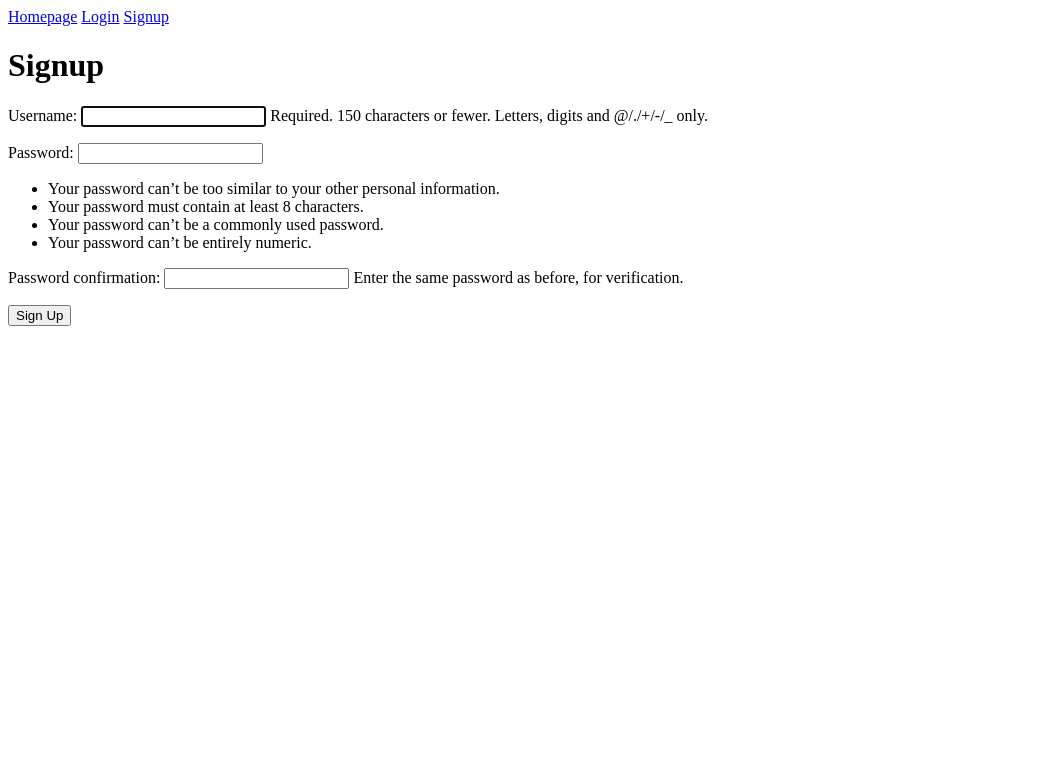
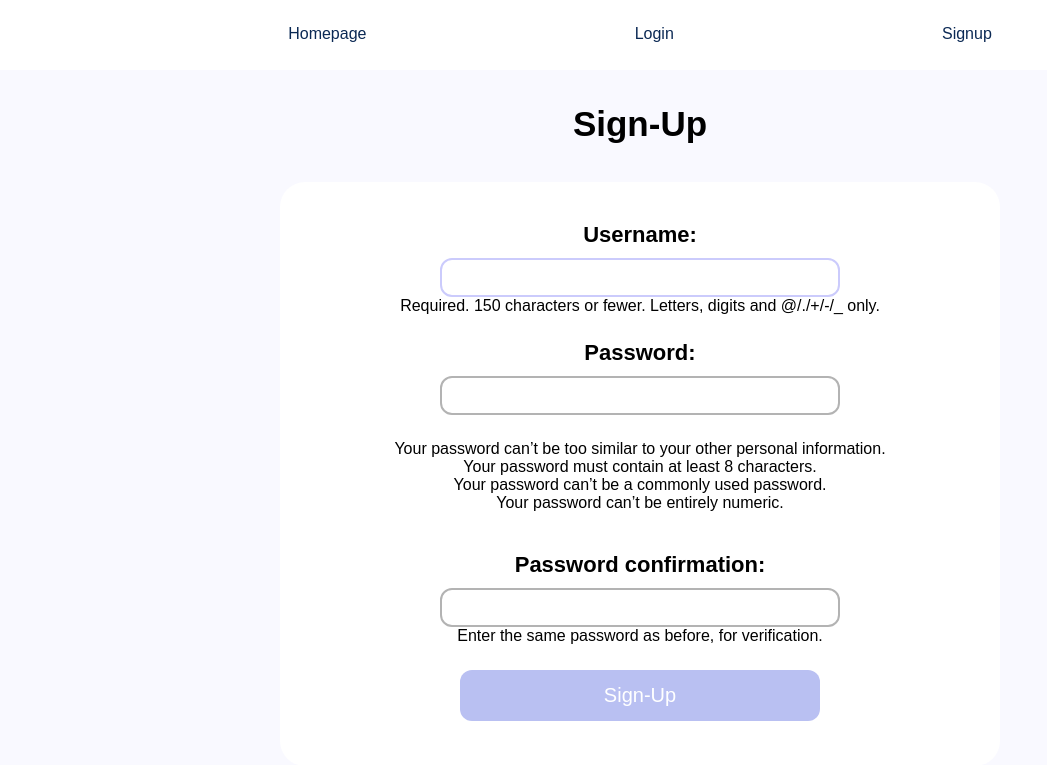
Before and after one commit to yasmeeneb1999/Unity-Wear, a Django app: page /sign-up/ in a window 1280 px wide. Shown: the top 765 px of the page, without its empty margins (0-1047 px from the left). Run offline with Django 5.2, Linux system fonts and the light colour scheme.

Commit message:
update css

```diff
--- a/main_app/static/css/request-list.css
+++ b/main_app/static/css/request-list.css
@@ -0,0 +1,188 @@
+h1 {
+  text-align: center;
+  margin-top: 10px;
+  font-size: 50px;
+  color: black;
+  font-family: sans-serif;
+  font-weight: 550;
+  padding: 30px 40px;
+}
+p {
+  text-align: center;
+  margin-top: 20px;
+  font-size: 25px;
+  color: #0b2954;
+  font-family: sans-serif;
+}
+* {
+  margin: 0;
+  padding: 0;
+  box-sizing: border-box;
+}
+
+body {
+  font-family: sans-serif;
+  background-color: rgb(249, 249, 255);
+}
+nav {
+  height: 70px;
+  width: 100%;
+  background-color: white;
+  padding: 20px 40px;
+  display: flex;
+  align-items: center;
+  justify-content: space-evenly;
+  gap: 20px;
+  border-bottom: 3px solid white;
+}
+/* nav */
+
+nav a {
+  text-decoration: none;
+  color: #0b2954;
+  font-size: 16px;
+  font-weight: 500;
+  transition: 0.3s;
+}
+nav a:hover {
+  color: rgb(159, 159, 253);
+}
+nav span {
+  margin-left: auto;
+  color: black;
+  font-weight: 600;
+}
+/* logout button */
+
+nav form button {
+  padding: 10px 18px;
+  border: none;
+  border-radius: 10px;
+  background-color: rgb(199, 245, 255);
+  color: black;
+}
+nav form button:hover {
+  background-color: rgb(125, 212, 252);
+}
+h1 {
+  text-align: center;
+  margin-top: 30px;
+  color: black;
+}
+
+.card {
+  width: 600px;
+  background-color: white;
+  padding: 25px;
+  margin: 40px auto;
+  border-radius: 25px;
+  border: 3px solid white;
+  text-align: center;
+}
+.card img {
+  width: 100%;
+  height: 280px;
+  object-fit: cover;
+  border-radius: 20px;
+  margin-bottom: 20px;
+  border: 3px solid white;
+}
+.card h1 {
+  font-size: 30;
+  margin-bottom: 50px;
+  color: black;
+}
+.card p {
+  color: black;
+  margin-bottom: 10px;
+  font-size: 20px;
+  text-align: left;
+}
+.card button {
+  margin-top: 18px;
+  padding: 12px 22px;
+  border: none;
+  border-radius: 12px;
+  background-color: rgb(199, 245, 255);
+  color: black;
+  font-size: 15px;
+}
+
+.card button:hover {
+  background-color: rgb(159, 159, 253);
+}
+h1 {
+  text-align: center;
+  margin-top: 4px;
+  margin-bottom: 8px;
+  font-size: 35px;
+  font-family: sans-serif;
+}
+form {
+  width: 100%;
+  max-width: 720px;
+  margin: 0 auto;
+  padding: 30 px;
+  background-color: white;
+  border-radius: 25px;
+  padding-top: 25px;
+  padding-bottom: 25px;
+}
+form p {
+  display: flex;
+  flex-direction: column;
+  align-items: center;
+  margin-bottom: 5 px;
+  text-align: center;
+  margin-top: 15px;
+  margin-bottom: 25px;
+}
+
+form label {
+  margin-bottom: 10px;
+  font-size: 22px;
+  color: black;
+  font-weight: 600;
+  font-family: sans-serif;
+} /**/
+.helptext,
+form ul,
+form li {
+  font-size: 16px;
+  font-family: sans-serif;
+  color: black;
+  text-align: center;
+}
+form ul {
+  list-style: none;
+}
+form input {
+  padding: 12px;
+  border: 2px solid rgb(179, 179, 179);
+  border-radius: 12px;
+  font-size: 10px;
+  outline: none;
+  width: 400px;
+  display: block;
+  margin: 0 auto;
+}
+form input:focus {
+  border-color: rgb(203, 203, 252);
+}
+form button {
+  width: 50%;
+  padding: 14px;
+  border: none;
+  border-radius: 12px;
+  background-color: rgb(185, 192, 242);
+  color: white;
+  font-size: 20px;
+  font-family: sans-serif;
+  cursor: pointer;
+  display: block;
+  margin: 20px auto;
+}
+
+form button:hover {
+  background-color: rgb(159, 159, 253);
+}
--- a/main_app/templates/base.html
+++ b/main_app/templates/base.html
@@ -4,20 +4,21 @@
   <meta charset="UTF-8">
   <meta name="viewport" content="width=device-width, initial-scale=1.0">
   <title>Document</title>
-  {% block head %}{% endblock head %}
+  {% load static %}
+  <link rel="stylesheet" href="{% static "css/request-list.css" %}">
+
 </head>
 <body>
   <nav>
     <a href="/">Homepage</a>
 
     {% if user.is_authenticated %}
-        <a href="/items">All Items</a>
+    <a href="/items">All Items</a>
     <a href="/items/create">Create an items</a>
     <a href="/requests/">All Requests</a>
 
+    {% endif %}
 
-
-    {% endif %}
     {% if user.is_authenticated %}
 
     <span>Welcome {{user.username}}</span>
@@ -30,6 +31,8 @@
         {% else %}
         <a href="/auth/login">Login</a>
         <a href="/sign-up">Signup</a>
+
+
         {% endif %}
   </nav>
   {% block content %}{% endblock content %}
--- a/main_app/templates/items/item-form.html
+++ b/main_app/templates/items/item-form.html
@@ -1,4 +1,5 @@
 {% extends "base.html" %}
+
 {% block content %}
 <div class="card">
   <form method="post">
--- a/main_app/templates/items/item-list.html
+++ b/main_app/templates/items/item-list.html
@@ -1,4 +1,10 @@
 {% extends "base.html" %}
+
+{% load static %}
+{% block head %}
+<link rel="stylesheet" href="{% static "css/request-list.css" %}">
+{% endblock head %}
+
 {% block content %}
 <h1>Available Items</h1>
 {% for item in items %}
--- a/main_app/templates/registration/signup.html
+++ b/main_app/templates/registration/signup.html
@@ -4,12 +4,12 @@
 
 
 {% block content %}
-<h1>Signup</h1>
+<h1>Sign-Up</h1>
 
 <form method='post'>
     {% csrf_token %}
     {{form.as_p}}
-    <button>Sign Up</button>
+    <button>Sign-Up</button>
 </form>
 
 {% endblock content %}
--- a/main_app/templates/requests/request-form.html
+++ b/main_app/templates/requests/request-form.html
@@ -1,4 +1,5 @@
 {% extends "base.html" %}
+
 {% block content %}
 <div class="card">
   <h1>Request Item</h1>
--- a/main_app/templates/requests/request-list.html
+++ b/main_app/templates/requests/request-list.html
@@ -1,8 +1,4 @@
 {% extends "base.html" %}
-
-{% block head %}
-<link rel="stylesheet" href="{% static "css/request-list.css" %}">
-{% endblock head %}
 
 
 {% block content %}
```
Also changed, not shown: main_app/templates/homepage.html (+4 -3 lines), main_app/templates/registration/login.html (+6 -4 lines).
